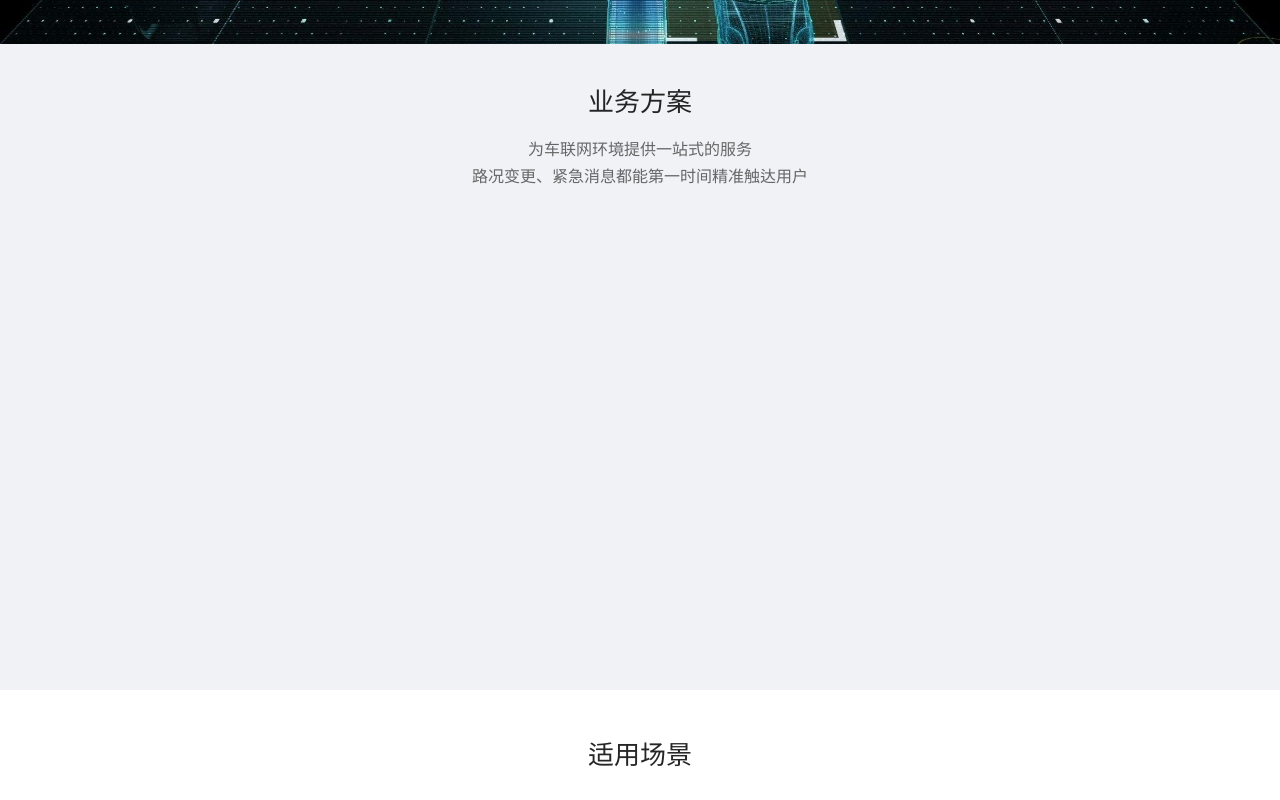
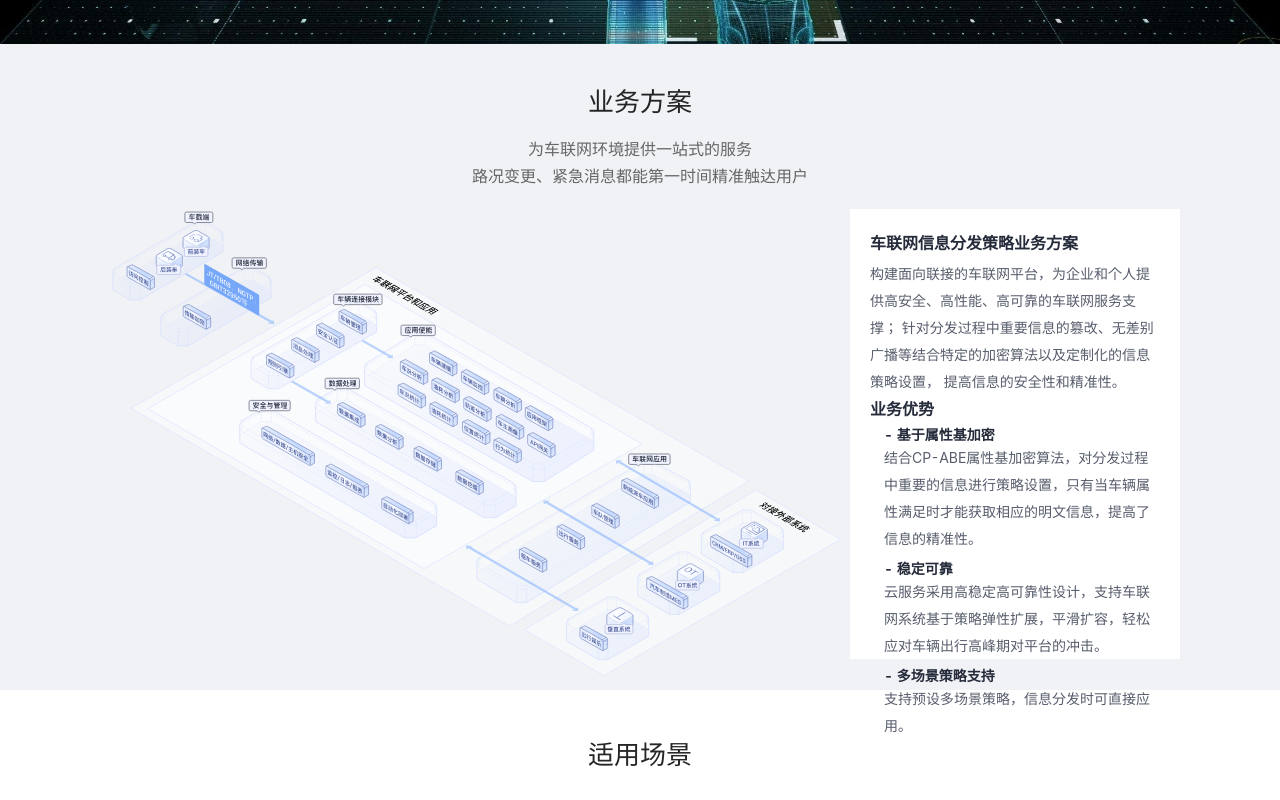
Before and after one commit to key-rain-code/Graduation-design, a React app: page / in a window 1280 px wide. Shown: the part 580-1380 px from the top of the page. Built offline with nearby package versions, Linux system fonts and the light colour scheme.

Commit message:
feat: finished home page

```diff
--- a/src/views/App.js
+++ b/src/views/App.js
@@ -31,6 +31,24 @@ function App(props) {
           <h2>业务方案</h2>
           <p>为车联网环境提供一站式的服务</p>
           <p>路况变更、紧急消息都能第一时间精准触达用户</p>
+          <div className="business-content">
+            <img src='home-business.svg' alt='' />
+            <div>
+              <p className="business-description-title">车联网信息分发策略业务方案</p>
+              <p className="business-p-detail">
+                构建面向联接的车联网平台，为企业和个人提供高安全、高性能、高可靠的车联网服务支撑；
+                针对分发过程中重要信息的篡改、无差别广播等结合特定的加密算法以及定制化的信息策略设置，
+                提高信息的安全性和精准性。
+              </p>
+              <p className="business-description-title">业务优势</p>
+              <p className="business-sub-title">- 基于属性基加密</p>
+              <p className="business-sub-text">结合CP-ABE属性基加密算法，对分发过程中重要的信息进行策略设置，只有当车辆属性满足时才能获取相应的明文信息，提高了信息的精准性。</p>
+              <p className="business-sub-title">- 稳定可靠</p>
+              <p className="business-sub-text">云服务采用高稳定高可靠性设计，支持车联网系统基于策略弹性扩展，平滑扩容，轻松应对车辆出行高峰期对平台的冲击。</p>
+              <p className="business-sub-title">- 多场景策略支持</p>
+              <p className="business-sub-text">支持预设多场景策略，信息分发时可直接应用。</p>
+            </div>
+          </div>
         </div>
         <div className="module-scenerio">
           <h2>适用场景</h2>
--- a/src/views/App.scss
+++ b/src/views/App.scss
@@ -38,6 +38,54 @@
       font-size: 16px;
       color: #666666;
       margin: 0;
+    }
+
+    .business-content {
+      display: flex;
+      padding: 0 100px;
+
+      img {
+        width: 750px;
+      }
+
+      div {
+        width: 700px;
+        height: 450px;
+        margin-top: 19px;
+        background-color: #FFFFFF;
+        text-align: left;
+        padding: 20px;
+
+        .business-description-title {
+          margin-bottom: 8px;
+          font-weight: bold;
+          font-size: 16px;
+          color: #252B3A;
+          line-height: 18px;
+          margin-top: 5px;
+        }
+
+        .business-sub-title {
+          margin-top: 8px;
+          font-weight: bold;
+          padding-left: 14px;
+          font-size: 14px;
+          color: #252B3A;
+          line-height: 18px;
+        }
+
+        .business-sub-text {
+          color: #575D6C;
+          font-size: 14px;
+          padding-left: 14px;
+        }
+
+        .business-p-detail {
+          color: #575D6C;
+          font-size: 14px;
+        }
+
+      }
     }
   }
 
```
Also changed, not shown: public/home-business.svg (added).
